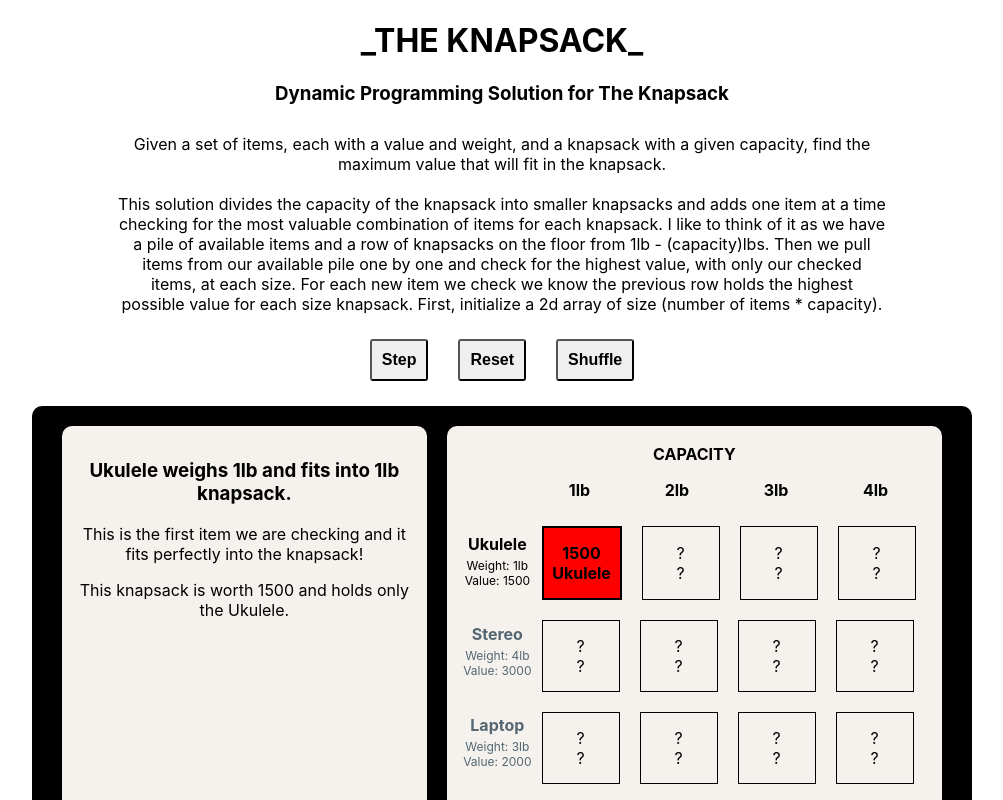
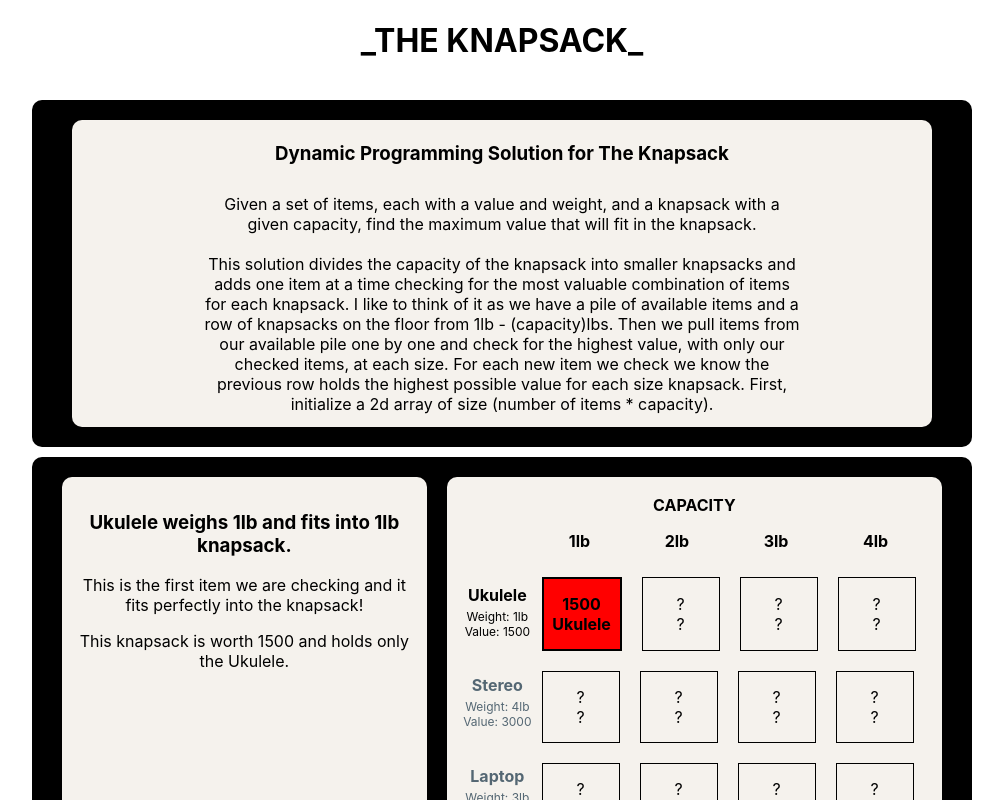
Before and after one commit to BrannanC/react_knapsack, a React (Create React App) app: page / in a window 1280 px wide. Shown: the top 800 px of the page, without its empty margins (138-1141 px from the left). Built offline with nearby package versions, Linux system fonts and the light colour scheme.

Commit message:
Basic styling for top section, moved buttons to bottom

```diff
--- a/src/Knapsack.jsx
+++ b/src/Knapsack.jsx
@@ -1,4 +1,8 @@
 import React, { useState, useEffect, useReducer } from "react";
+
+const knap_page = {
+  margin: "40px auto 90px"
+};
 
 const container = {
   background: "black",
@@ -8,6 +12,25 @@ const container = {
   margin: "10px auto",
   borderRadius: "10px",
   display: "flex"
+};
+
+const top_container = {
+  ...container,
+  flexDirection: "column",
+  minHeight: 0
+};
+
+const blurb_container = {
+  margin: "20px",
+  padding: "3px",
+  background: "#f5f2ed",
+  borderRadius: "10px"
+};
+
+const blurb_style = {
+  width: "70%",
+  margin: "0 auto",
+  padding: "10px"
 };
 
 const column_style = {
@@ -100,12 +123,6 @@ const current_grid_item_style = {
   color: "black",
   border: "2px solid black",
   fontWeight: "bold"
-};
-
-const blurb_style = {
-  width: "60%",
-  margin: "0 auto",
-  padding: "10px"
 };
 
 const small_p = {
@@ -411,32 +428,29 @@ function Knapsack() {
   }, [didReset]);
 
   return (
-    <div className="Knapsack">
+    <div className="Knapsack" style={knap_page}>
+      <div style={top_container}>
+        <div style={blurb_container}>
           <h3>Dynamic Programming Solution for The Knapsack</h3>
           <p style={blurb_style}>
-        Given a set of items, each with a value and weight, and a knapsack with
-        a given capacity, find the maximum value that will fit in the knapsack.
+            Given a set of items, each with a value and weight, and a knapsack
+            with a given capacity, find the maximum value that will fit in the
+            knapsack.
           </p>
           <p style={blurb_style}>
             This solution divides the capacity of the knapsack into smaller
             knapsacks and adds one item at a time checking for the most valuable
-        combination of items for each knapsack. I like to think of it as we have
-        a pile of available items and a row of knapsacks on the floor from 1lb -
-        (capacity)lbs. Then we pull items from our available pile one by one and
-        check for the highest value, with only our checked items, at each size.
-        For each new item we check we know the previous row holds the highest
-        possible value for each size knapsack. First, initialize a 2d array of
-        size (number of items * capacity).
+            combination of items for each knapsack. I like to think of it as we
+            have a pile of available items and a row of knapsacks on the floor
+            from 1lb - (capacity)lbs. Then we pull items from our available pile
+            one by one and check for the highest value, with only our checked
+            items, at each size. For each new item we check we know the previous
+            row holds the highest possible value for each size knapsack. First,
+            initialize a 2d array of size (number of items * capacity).
           </p>
-      <button style={button_style} onClick={step}>
-        Step
-      </button>
-      <button style={button_style} onClick={reset}>
-        Reset
-      </button>
-      <button style={button_style} onClick={shuffle}>
-        Shuffle
-      </button>
+        </div>
+      </div>
+
       <div style={container}>
         <div style={messages_style}>
           {state.messages.map((x, i) =>
@@ -502,6 +516,17 @@ function Knapsack() {
                 ))}
               </div>
             </div>
+            <div>
+              <button style={button_style} onClick={step}>
+                Step
+              </button>
+              <button style={button_style} onClick={reset}>
+                Reset
+              </button>
+              <button style={button_style} onClick={shuffle}>
+                Shuffle
+              </button>
+            </div>
             {foundSolution && (
               <p>
                 Solution: The highest total value that will also fit in a{" "}
```
Lines whose indentation alone changed are shown as unchanged.
